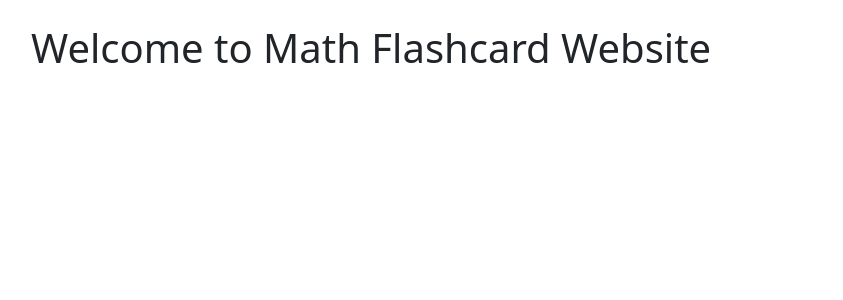
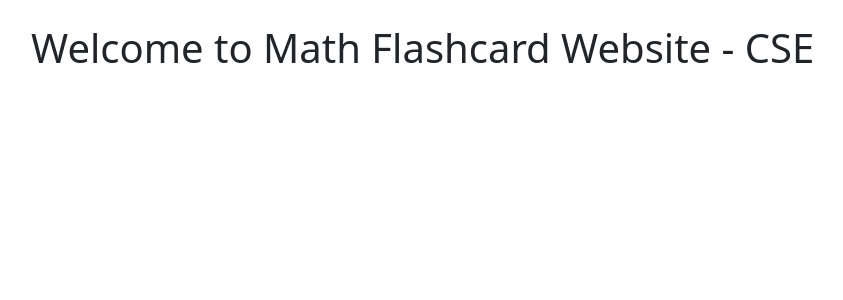
Before and after one commit to awarbler/flashCard, a Django app: page / in a window 1280 px wide. Shown: the part 56-356 px from the top of the page, without its empty margins (51-894 px from the left). Run offline with Django 4.2, Linux system fonts and the light colour scheme.

Commit message:
checking for changes

```diff
--- a/flash/website/templates/home.html
+++ b/flash/website/templates/home.html
@@ -1,6 +1,6 @@
 {% extends 'base.html' %}
 {% block 'content'%}
 
-<h1>Welcome to Math Flashcard Website</h1>
+<h1>Welcome to Math Flashcard Website - CSE </h1>
 
 {% endblock %}
```
